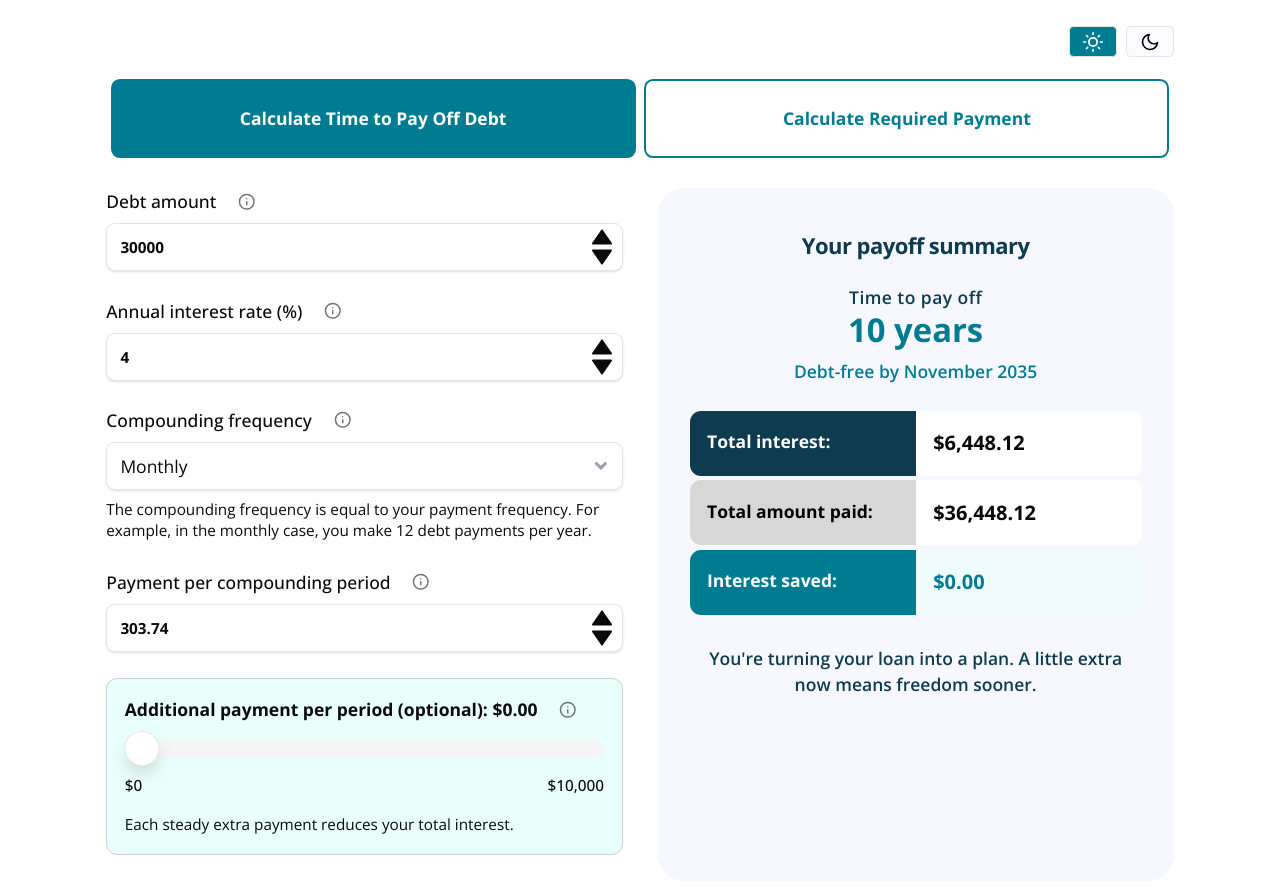
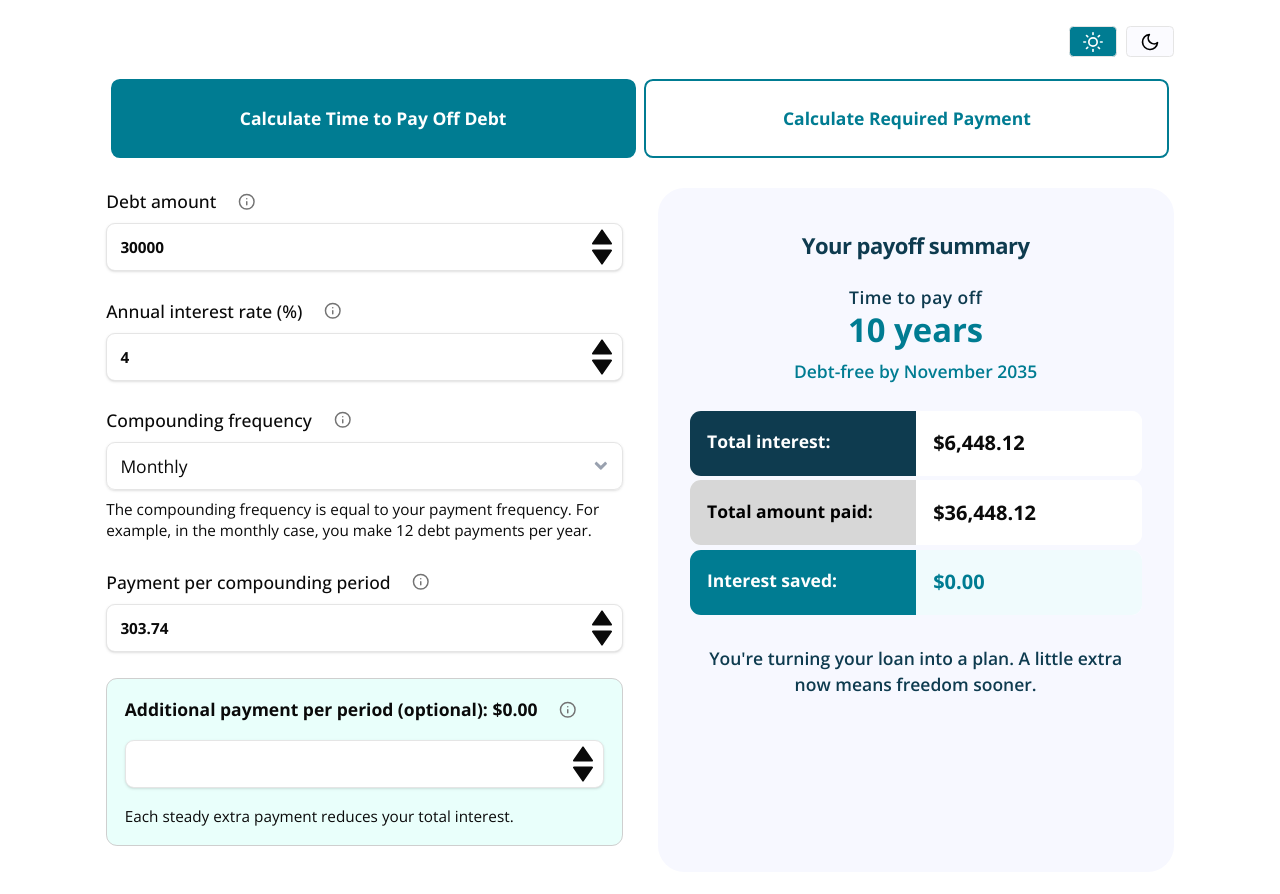
Before and after one commit to SU-SWS/ifdm_learning_apps, a Next.js app: page /interactives/debt-payoff-calculator in a window 1280 px wide. Shown: the top 894 px of the page. Built offline with nearby package versions, Linux system fonts and the light colour scheme.

Commit message:
Fixes to design from client

```diff
--- a/app/interactives/debt-payoff-calculator/page.tsx
+++ b/app/interactives/debt-payoff-calculator/page.tsx
@@ -173,8 +173,9 @@ export default function DebtPayoffCalculator() {
                         <Input
                           id="debt-amount"
                           type="number"
-                          value={debtAmount}
-                          onChange={(e) => setDebtAmount(Number(e.target.value))}
+                          min="1"
+                          value={debtAmount === 0 ? "" : debtAmount}
+                          onChange={(e) => setDebtAmount(Number(e.target.value) || 0)}
                           className="font-bold block w-full rounded-md shadow-sm py-2 px-3 border pr-10 [appearance:textfield] [&::-webkit-outer-spin-button]:appearance-none [&::-webkit-inner-spin-button]:appearance-none"
                         />
                         <div className="absolute right-2 top-1/2 -translate-y-1/2 flex flex-col">
@@ -210,8 +211,9 @@ export default function DebtPayoffCalculator() {
                           id="interest-rate"
                           type="number"
                           step="0.1"
-                          value={interestRate}
-                          onChange={(e) => setInterestRate(Number(e.target.value))}
+                          value={interestRate === 0 ? "" : interestRate}
+                          onChange={(e) => setInterestRate(Number(e.target.value) || 0)}
+                          min="0.1"
                           className="relative font-bold block w-full rounded-md shadow-sm py-2 px-3 border pr-10 [appearance:textfield] [&::-webkit-outer-spin-button]:appearance-none [&::-webkit-inner-spin-button]:appearance-none"
                         />
                         <div className="absolute right-2 top-1/2 -translate-y-1/2 flex flex-col">
@@ -278,8 +280,8 @@ export default function DebtPayoffCalculator() {
                           id="payment"
                           type="number"
                           step="0.01"
-                          value={payment}
-                          onChange={(e) => setPayment(Number(e.target.value))}
+                          value={payment === 0 ? "" : payment}
+                          onChange={(e) => setPayment(Number(e.target.value) || 0)}
                           className="font-bold block w-full rounded-md shadow-sm py-2 px-3 border pr-10 [appearance:textfield] [&::-webkit-outer-spin-button]:appearance-none [&::-webkit-inner-spin-button]:appearance-none"
                         />
                         <div className="absolute right-2 top-1/2 -translate-y-1/2 flex flex-col">
@@ -312,16 +314,35 @@ export default function DebtPayoffCalculator() {
                           <InfoPopover title="Additional payment per period (optional)">Enter a fixed extra amount you plan to pay each month.</InfoPopover>
                         </div>
                       </div>
-                      <CustomSlider
-                        value={[additionalPayment]}
-                        onValueChange={(value) => setAdditionalPayment(value[0])}
-                        max={10000}
-                        step={10}
-                        className="w-full"
-                      />
-                      <div className="flex justify-between text-sm font-medium">
-                        <span>$0</span>
-                        <span>$10,000</span>
+                      <div className="relative">
+                        <Input
+                          id="addtlpayment"
+                          type="number"
+                          step="0.01"
+                          value={additionalPayment === 0 ? "" : additionalPayment}
+                          onChange={(e) => setAdditionalPayment(Number(e.target.value) || 0)}
+                          className="font-bold block w-full rounded-md shadow-sm py-2 px-3 border pr-10 [appearance:textfield] [&::-webkit-outer-spin-button]:appearance-none [&::-webkit-inner-spin-button]:appearance-none"
+                        />
+                        <div className="absolute right-2 top-1/2 -translate-y-1/2 flex flex-col">
+                          <button
+                            type="button"
+                            tabIndex={-1}
+                            aria-label="Increase amount"
+                            onClick={() => setAdditionalPayment((prev) => Math.max(0, prev + 1))}
+                            className="mb-[-5px] hover:text-grey-med-dark focus:outline-none"
+                          >
+                            <BiSolidUpArrow size={24} />
+                          </button>
+                          <button
+                            type="button"
+                            tabIndex={-1}
+                            aria-label="Decrease amount"
+                            onClick={() => setAdditionalPayment((prev) => Math.max(0, prev - 1))}
+                            className="hover:text-grey-med-dark focus:outline-none"
+                          >
+                            <BiSolidDownArrow size={24} />
+                          </button>
+                        </div>
                       </div>
                       <p className="text-sm">
                         Each steady extra payment reduces your total interest.
@@ -394,8 +415,9 @@ export default function DebtPayoffCalculator() {
                         <Input
                           id="debt-amount-2"
                           type="number"
-                          value={debtAmount}
-                          onChange={(e) => setDebtAmount(Number(e.target.value))}
+                          value={debtAmount === 0 ? "" : debtAmount}
+                          onChange={(e) => setDebtAmount(Number(e.target.value) || 0)}
+                          min="1"
                           className="font-bold block w-full rounded-md shadow-sm py-2 px-3 border pr-10 [appearance:textfield] [&::-webkit-outer-spin-button]:appearance-none [&::-webkit-inner-spin-button]:appearance-none"
                         />
                         <div className="absolute right-2 top-1/2 -translate-y-1/2 flex flex-col">
@@ -431,8 +453,9 @@ export default function DebtPayoffCalculator() {
                           id="interest-rate-2"
                           type="number"
                           step="0.1"
-                          value={interestRate}
-                          onChange={(e) => setInterestRate(Number(e.target.value))}
+                          value={interestRate === 0 ? "" : interestRate}
+                          onChange={(e) => setInterestRate(Number(e.target.value) || 0)}
+                          min="0.1"
                           className="font-bold block w-full rounded-md shadow-sm py-2 px-3 border pr-10 [appearance:textfield] [&::-webkit-outer-spin-button]:appearance-none [&::-webkit-inner-spin-button]:appearance-none"
                         />
                         <div className="absolute right-2 top-1/2 -translate-y-1/2 flex flex-col">
@@ -501,8 +524,8 @@ export default function DebtPayoffCalculator() {
                               id="target-years"
                               type="number"
                               min="0"
-                              value={targetYears}
-                              onChange={(e) => setTargetYears(Number(e.target.value))}
+                              value={targetYears === 0 ? "" : targetYears}
+                              onChange={(e) => setTargetYears(Number(e.target.value) || 0)}
                               className="font-bold block w-full rounded-md shadow-sm py-2 px-3 border pr-10 [appearance:textfield] [&::-webkit-outer-spin-button]:appearance-none [&::-webkit-inner-spin-button]:appearance-none"
                             />
                             <div className="absolute right-2 top-1/2 -translate-y-1/2 flex flex-col">
@@ -537,8 +560,8 @@ export default function DebtPayoffCalculator() {
                               type="number"
                               min="0"
                               max="11"
-                              value={targetMonths}
-                              onChange={(e) => setTargetMonths(Math.min(11, Math.max(0, Number(e.target.value))))}
+                              value={targetMonths === 0 ? "" : targetMonths}
+                              onChange={(e) => setTargetMonths(Math.min(11, Math.max(0, Number(e.target.value)) || 0))}
                               className="font-bold block w-full rounded-md shadow-sm py-2 px-3 border pr-10 [appearance:textfield] [&::-webkit-outer-spin-button]:appearance-none [&::-webkit-inner-spin-button]:appearance-none"
                             />
                             <div className="absolute right-2 top-1/2 -translate-y-1/2 flex flex-col">
--- a/app/interactives/inflation-impact-calculator/page.tsx
+++ b/app/interactives/inflation-impact-calculator/page.tsx
@@ -56,7 +56,6 @@ export default function InflationCalculator() {
                   id="initial-price"
                   type="number"
                   value={initialPrice === 0 ? "" : initialPrice}
-
                   onChange={(e) => setInitialPrice(Number(e.target.value) || 0)}
                   className="bg-[var(--input-background)] text-[var(--input-text)] bg-[var(--input-border)] text-md font-bold block w-full rounded-md shadow-sm py-2 px-3 border pr-10 [appearance:textfield] [&::-webkit-outer-spin-button]:appearance-none [&::-webkit-inner-spin-button]:appearance-none"
                   min="1"
```
